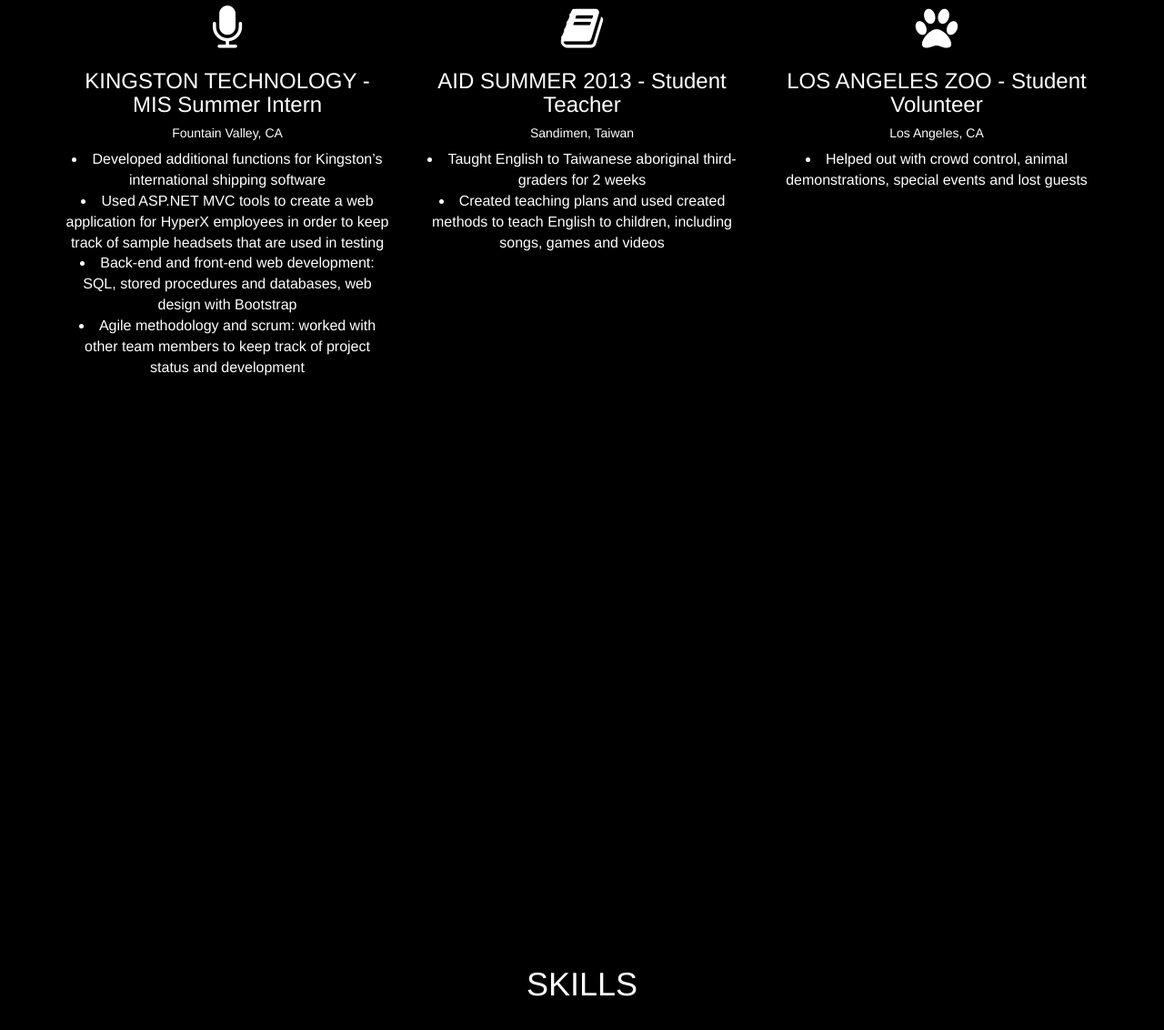
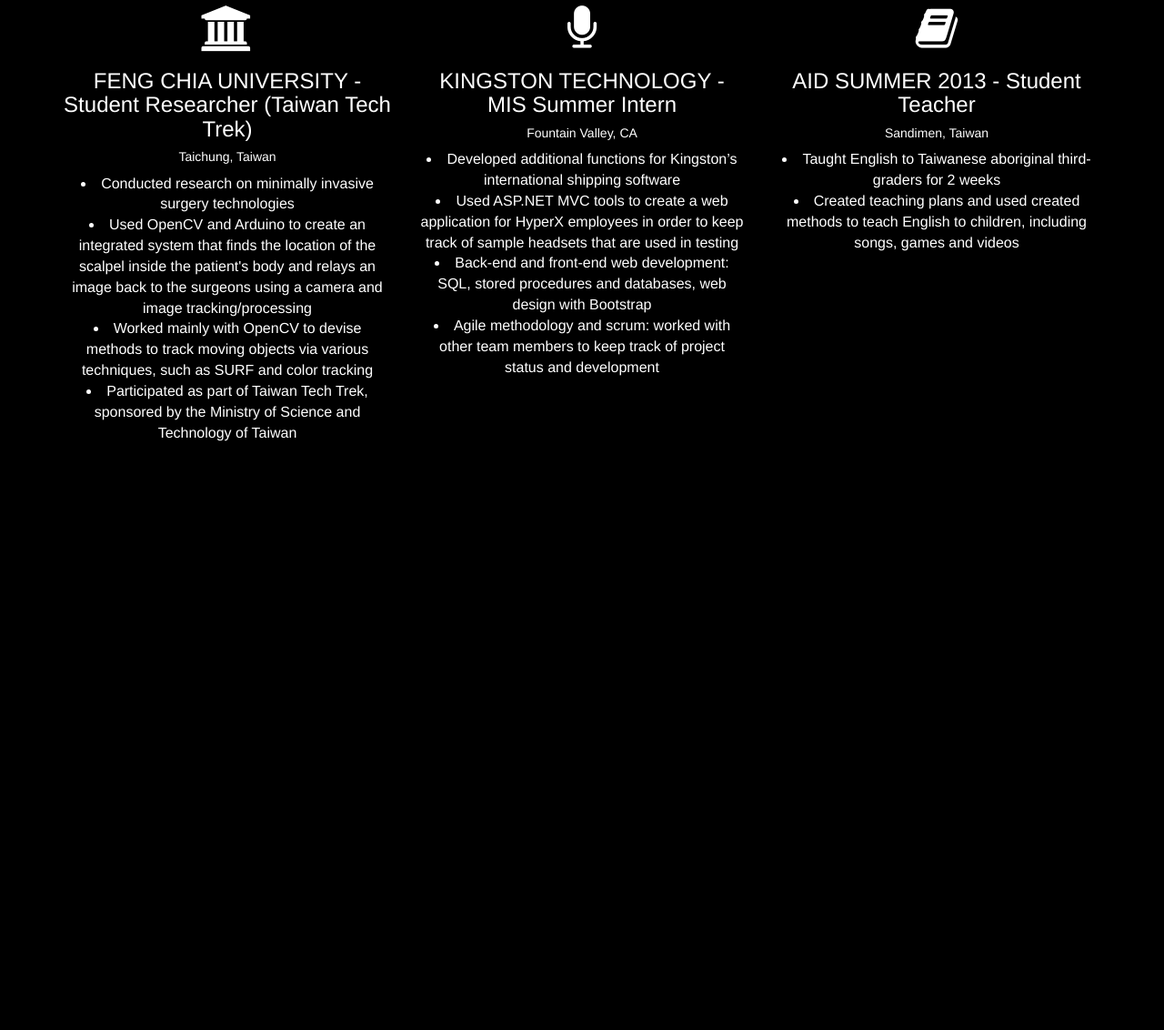
Before and after one commit to austsao/austsao.github.io, a plain HTML site: page index.html in a window 1280 px wide. Shown: the part 2080-3212 px from the top of the page at 91% size. Drawn offline with nearby package versions, Linux system fonts and the light colour scheme.

Commit message:
Update index.html
Updated experience, skills

```diff
--- a/index.html
+++ b/index.html
@@ -90,6 +90,15 @@
 			<div class="row mt centered">
 				<h1>MY EXPERIENCE</h1>
 				<div class="col-lg-4 proc">
+					<i class="fa fa-university"></i>
+					<h3>FENG CHIA UNIVERSITY - Student Researcher (Taiwan Tech Trek)</h3>
+					<h5>Taichung, Taiwan</h5>
+					<li>Conducted research on minimally invasive surgery technologies</li>
+					<li>Used OpenCV and Arduino to create an integrated system that finds the location of the scalpel inside the patient's body and relays an image back to the surgeons using a camera and image tracking/processing</li>
+					<li>Worked mainly with OpenCV to devise methods to track moving objects via various techniques, such as SURF and color tracking</li>
+					<li>Participated as part of Taiwan Tech Trek, sponsored by the Ministry of Science and Technology of Taiwan</li>
+				</div>
+				<div class="col-lg-4 proc">
 					<i class="fa fa-microphone"></i>
 					<h3>KINGSTON TECHNOLOGY - MIS Summer Intern</h3>
                     <h5>Fountain Valley, CA</h5>
@@ -105,13 +114,6 @@
 					    <li>Taught English to Taiwanese aboriginal third-graders                         for 2 weeks</li>
                         <li>Created teaching plans and used created methods to                           teach English to children, including songs, games and                           videos</li>
 				</div>
-				<div class="col-lg-4 proc">
-					<i class="fa fa-paw"></i>
-					<h3>LOS ANGELES ZOO - Student Volunteer</h3>
-                    <h5>Los Angeles, CA</h5>
-					   <li>Helped out with crowd control, animal demonstrations,                        special events and lost guests</li>
-				</div>
-
 			</div><! --/row -->
 		</div><! --/container -->
 	</div><! --/Portfoliowrap -->
@@ -132,45 +134,44 @@
 
 			<div class="row mt">
 				<div class="col-lg-3 service">
+					<i class="fa fa-signal"></i><p>ARDUINO<br/><small>Hardware</small></p>
+				</div>
+				<div class="col-lg-3 service">
+					<i class="fa fa-picture-o"></i><p>OPENCV<br/><small>Image processing</small></p>
+				</div>
+				<div class="col-lg-3 service">
 					<i class="fa fa-html5"></i><p>HTML/CSS<br/><small>Web development</small></p>
 				</div>
 				<div class="col-lg-3 service">
 					<i class="fa fa-coffee"></i><p>JAVASCRIPT<br/><small>Web development</small></p>
 				</div>
+			<div class="row mt">
 				<div class="col-lg-3 service">
 					<i class="fa fa-database"></i><p>SQL<br/><small>Database administration</small></p>
 				</div>
 				<div class="col-lg-3 service">
 					<i class="fa fa-tasks"></i><p>C++/C/C#<br/><small>Object-oriented programming</small></p>
 				</div>
-            </div>
-            <div class="row mt">
-                <div class="col-lg-3 service">
+                		<div class="col-lg-3 service">
 					<i class="fa fa-life-ring"></i><p>RACKET<br/><small>Programming language</small></p>
 				</div>
-                <div class="col-lg-3 service">
+                		<div class="col-lg-3 service">
 					<i class="fa fa-subscript"></i><p>MATLAB<br/><small>Programming language</small></p>
-                </div>
+				</div>
+			</div>
+			<div class="row mt">
 				<div class="col-lg-3 service">
 					<i class="fa fa-music"></i><p>PIANO<br/><small>Music</small></p>
 				</div>
 				<div class="col-lg-3 service">
 					<i class="fa fa-music"></i><p>CLARINET<br/><small>Music</small></p>
 				</div>
-            </div>
-            <div class="row mt">
 				<div class="col-lg-3 service">
 					<i class="fa fa-language"></i><p>CHINESE<br/><small>Foreign language</small></p>
 				</div>
 				<div class="col-lg-3 service">
 					<i class="fa fa-language"></i><p>FRENCH<br/><small>Foreign language</small></p>
-                </div>
-                <div class="col-lg-3 service">
-					<i class="fa fa-line-chart"></i><p>SCRUM<br/><small>Software development methodology</small></p>
-                </div>
-                <div class="col-lg-3 service">
-					<i class="fa fa-map"></i><p>SENSE OF DIRECTION<br/><small>Life skill</small></p>
-				</div>
+               		 	</div>
 			</div><! --/row -->
 
 		</div><! --/container -->
```
